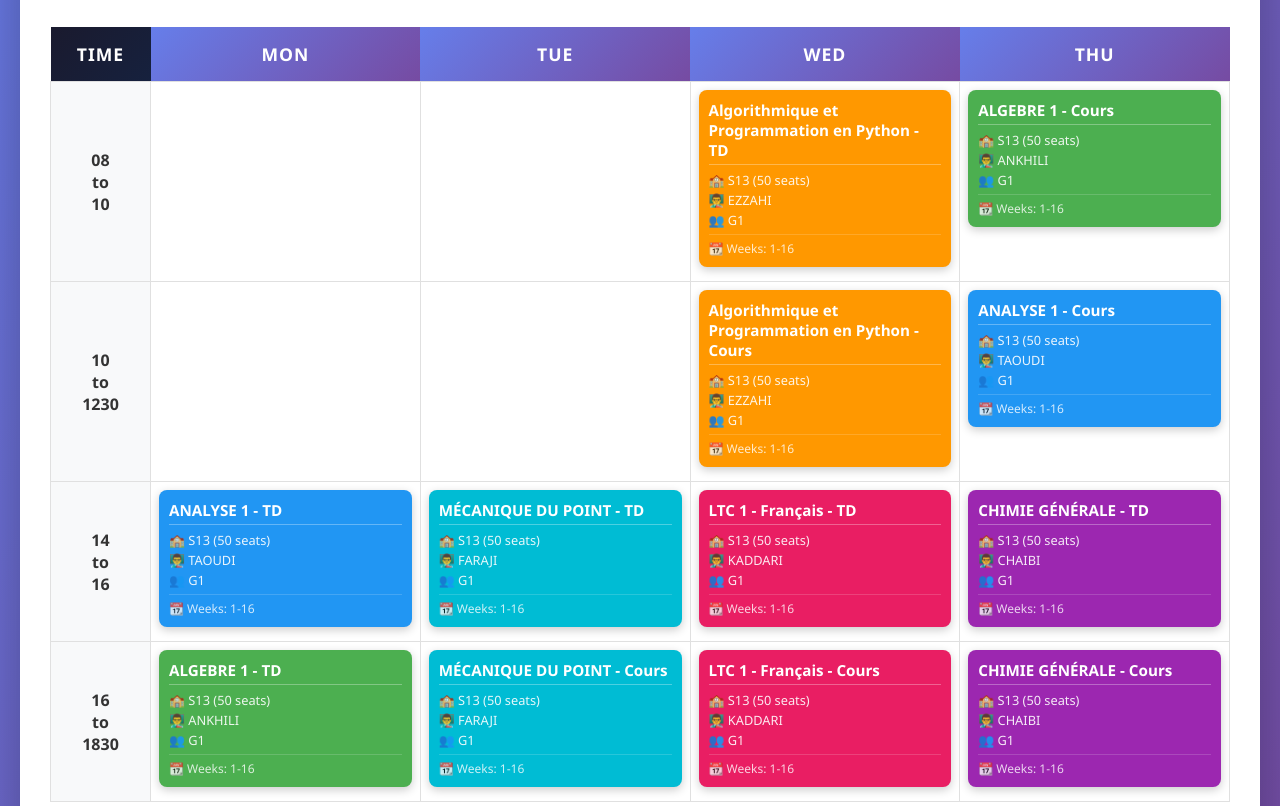
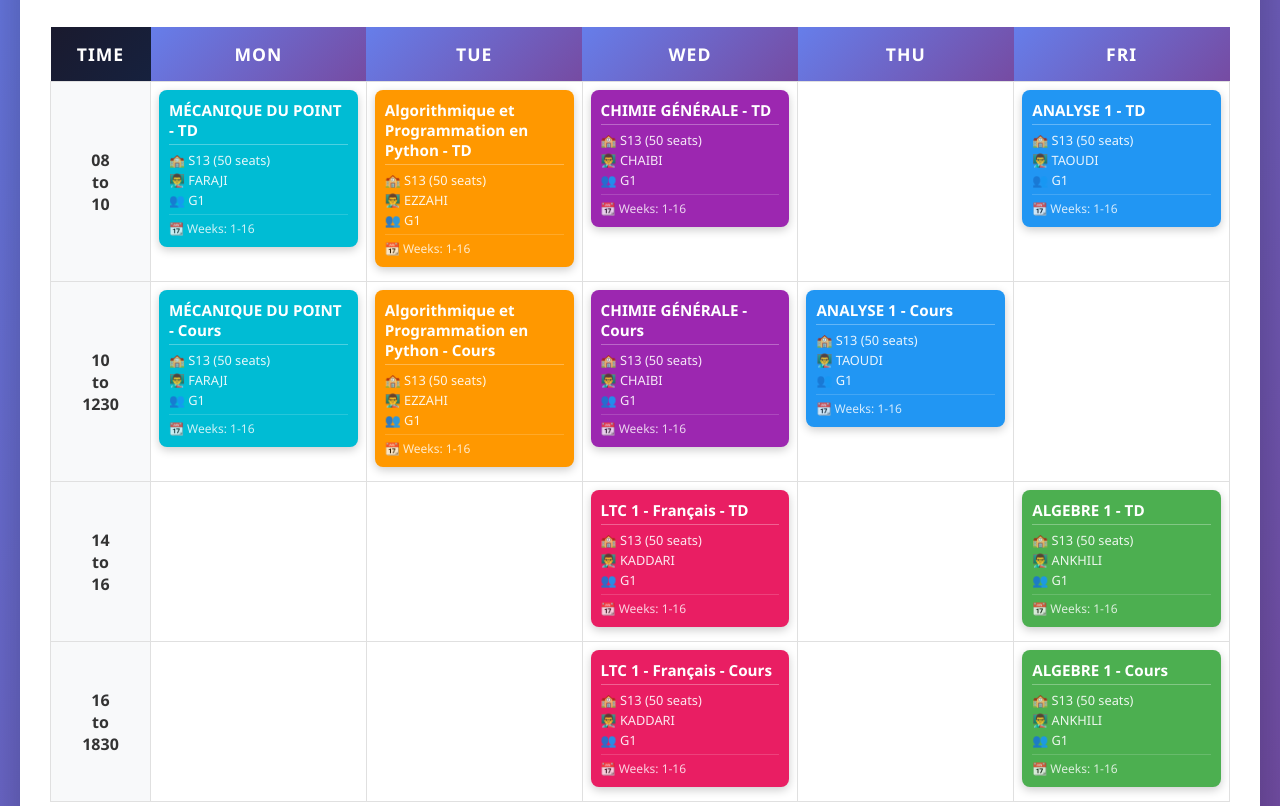
Before and after one commit to mkAboulouane/timetable-generator, a plain HTML site: page timetable_output.html in a window 1280 px wide. Shown: the part 285-1091 px from the top of the page. Drawn offline with Linux system fonts and the light colour scheme.

Commit message:
everything is working just fine

```diff
--- a/timetable_output.html
+++ b/timetable_output.html
@@ -210,14 +210,22 @@
                         <th>Tue</th>
                         <th>Wed</th>
                         <th>Thu</th>
+                        <th>Fri</th>
                     </tr>
                 </thead>
                 <tbody>
                     <tr>
                         <td class="time-cell">08<br>to<br>10</td>
                         <td>
-                        </td>
-                        <td>
+                            <div class="event" style="background: #00BCD4;">
+                                <div class="event-title">MÉCANIQUE DU POINT - TD</div>
+                                <div class="event-details">
+                                    <div>🏫 S13 (50 seats)</div>
+                                    <div>👨‍🏫 FARAJI</div>
+                                    <div>👥 G1</div>
+                                </div>
+                                <div class="event-weeks">📆 Weeks: 1-16</div>
+                            </div>
                         </td>
                         <td>
                             <div class="event" style="background: #FF9800;">
@@ -231,11 +239,24 @@
                             </div>
                         </td>
                         <td>
-                            <div class="event" style="background: #4CAF50;">
-                                <div class="event-title">ALGEBRE 1 - Cours</div>
+                            <div class="event" style="background: #9C27B0;">
+                                <div class="event-title">CHIMIE GÉNÉRALE - TD</div>
                                 <div class="event-details">
                                     <div>🏫 S13 (50 seats)</div>
-                                    <div>👨‍🏫 ANKHILI</div>
+                                    <div>👨‍🏫 CHAIBI</div>
+                                    <div>👥 G1</div>
+                                </div>
+                                <div class="event-weeks">📆 Weeks: 1-16</div>
+                            </div>
+                        </td>
+                        <td>
+                        </td>
+                        <td>
+                            <div class="event" style="background: #2196F3;">
+                                <div class="event-title">ANALYSE 1 - TD</div>
+                                <div class="event-details">
+                                    <div>🏫 S13 (50 seats)</div>
+                                    <div>👨‍🏫 TAOUDI</div>
                                     <div>👥 G1</div>
                                 </div>
                                 <div class="event-weeks">📆 Weeks: 1-16</div>
@@ -245,8 +266,15 @@
                     <tr>
                         <td class="time-cell">10<br>to<br>1230</td>
                         <td>
-                        </td>
-                        <td>
+                            <div class="event" style="background: #00BCD4;">
+                                <div class="event-title">MÉCANIQUE DU POINT - Cours</div>
+                                <div class="event-details">
+                                    <div>🏫 S13 (50 seats)</div>
+                                    <div>👨‍🏫 FARAJI</div>
+                                    <div>👥 G1</div>
+                                </div>
+                                <div class="event-weeks">📆 Weeks: 1-16</div>
+                            </div>
                         </td>
                         <td>
                             <div class="event" style="background: #FF9800;">
@@ -254,6 +282,17 @@
                                 <div class="event-details">
                                     <div>🏫 S13 (50 seats)</div>
                                     <div>👨‍🏫 EZZAHI</div>
+                                    <div>👥 G1</div>
+                                </div>
+                                <div class="event-weeks">📆 Weeks: 1-16</div>
+                            </div>
+                        </td>
+                        <td>
+                            <div class="event" style="background: #9C27B0;">
+                                <div class="event-title">CHIMIE GÉNÉRALE - Cours</div>
+                                <div class="event-details">
+                                    <div>🏫 S13 (50 seats)</div>
+                                    <div>👨‍🏫 CHAIBI</div>
                                     <div>👥 G1</div>
                                 </div>
                                 <div class="event-weeks">📆 Weeks: 1-16</div>
@@ -270,30 +309,14 @@
                                 <div class="event-weeks">📆 Weeks: 1-16</div>
                             </div>
                         </td>
+                        <td>
+                        </td>
                     </tr>
                     <tr>
                         <td class="time-cell">14<br>to<br>16</td>
                         <td>
-                            <div class="event" style="background: #2196F3;">
-                                <div class="event-title">ANALYSE 1 - TD</div>
-                                <div class="event-details">
-                                    <div>🏫 S13 (50 seats)</div>
-                                    <div>👨‍🏫 TAOUDI</div>
-                                    <div>👥 G1</div>
-                                </div>
-                                <div class="event-weeks">📆 Weeks: 1-16</div>
-                            </div>
                         </td>
                         <td>
-                            <div class="event" style="background: #00BCD4;">
-                                <div class="event-title">MÉCANIQUE DU POINT - TD</div>
-                                <div class="event-details">
-                                    <div>🏫 S13 (50 seats)</div>
-                                    <div>👨‍🏫 FARAJI</div>
-                                    <div>👥 G1</div>
-                                </div>
-                                <div class="event-weeks">📆 Weeks: 1-16</div>
-                            </div>
                         </td>
                         <td>
                             <div class="event" style="background: #E91E63;">
@@ -307,19 +330,7 @@
                             </div>
                         </td>
                         <td>
-                            <div class="event" style="background: #9C27B0;">
-                                <div class="event-title">CHIMIE GÉNÉRALE - TD</div>
-                                <div class="event-details">
-                                    <div>🏫 S13 (50 seats)</div>
-                                    <div>👨‍🏫 CHAIBI</div>
-                                    <div>👥 G1</div>
-                                </div>
-                                <div class="event-weeks">📆 Weeks: 1-16</div>
-                            </div>
                         </td>
-                    </tr>
-                    <tr>
-                        <td class="time-cell">16<br>to<br>1830</td>
                         <td>
                             <div class="event" style="background: #4CAF50;">
                                 <div class="event-title">ALGEBRE 1 - TD</div>
@@ -331,16 +342,12 @@
                                 <div class="event-weeks">📆 Weeks: 1-16</div>
                             </div>
                         </td>
+                    </tr>
+                    <tr>
+                        <td class="time-cell">16<br>to<br>1830</td>
                         <td>
-                            <div class="event" style="background: #00BCD4;">
-                                <div class="event-title">MÉCANIQUE DU POINT - Cours</div>
-                                <div class="event-details">
-                                    <div>🏫 S13 (50 seats)</div>
-                                    <div>👨‍🏫 FARAJI</div>
-                                    <div>👥 G1</div>
-                                </div>
-                                <div class="event-weeks">📆 Weeks: 1-16</div>
-                            </div>
+                        </td>
+                        <td>
                         </td>
                         <td>
                             <div class="event" style="background: #E91E63;">
@@ -354,11 +361,13 @@
                             </div>
                         </td>
                         <td>
-                            <div class="event" style="background: #9C27B0;">
-                                <div class="event-title">CHIMIE GÉNÉRALE - Cours</div>
+                        </td>
+                        <td>
+                            <div class="event" style="background: #4CAF50;">
+                                <div class="event-title">ALGEBRE 1 - Cours</div>
                                 <div class="event-details">
                                     <div>🏫 S13 (50 seats)</div>
-                                    <div>👨‍🏫 CHAIBI</div>
+                                    <div>👨‍🏫 ANKHILI</div>
                                     <div>👥 G1</div>
                                 </div>
                                 <div class="event-weeks">📆 Weeks: 1-16</div>
```
Also changed, not shown: test/09_real_world_scenario.json (+5 -47 lines), timetable_output.json (+9 -9 lines).
